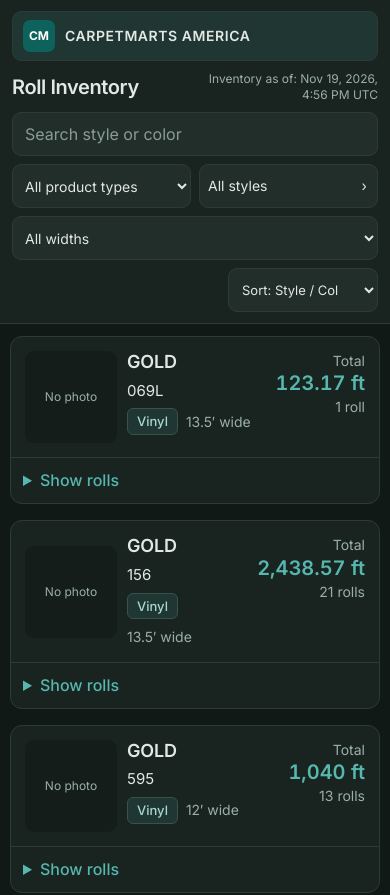
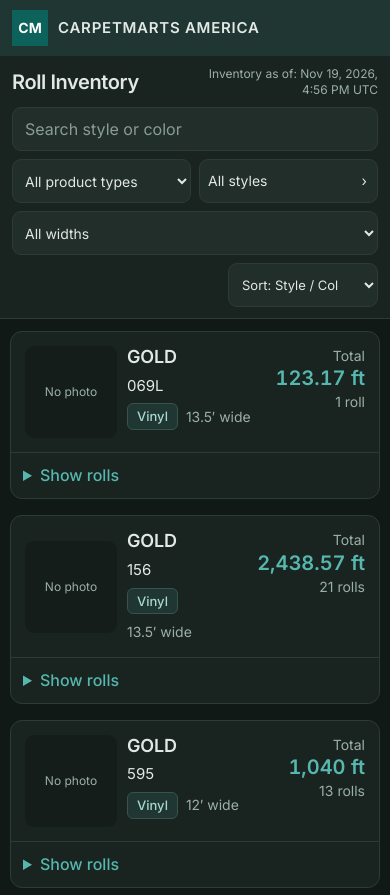
Before and after one commit to concordaldon1/catalog-test, a plain HTML site: page index.html in a window 390 px wide. Shown: the top 895 px of the page. Drawn offline with Linux system fonts and the light colour scheme.

Commit message:
Banner changes
- Collapsible banner
- Less rounded
- Larger

```diff
--- a/index.html
+++ b/index.html
@@ -15,9 +15,9 @@ body.drawer-open{overflow:hidden;-webkit-user-select:none;user-select:none}
 body.drawer-open *{-webkit-user-select:none;user-select:none}
 header{position:sticky;top:0;z-index:5;background:var(--surface);border-bottom:1px solid var(--line);padding:12px 16px}
 .header-inner{max-width:1280px;margin:0 auto}
-.brand-banner{display:flex;align-items:center;gap:10px;margin-bottom:12px;padding:8px 10px;border:1px solid var(--line);border-radius:9px;background:var(--accent-soft)}
-.brand-mark{display:grid;place-items:center;width:32px;height:32px;flex:none;border-radius:7px;background:#0d625c;color:#fff;font-size:12px;font-weight:700}
-.brand-name{font-size:14px;font-weight:600;letter-spacing:.04em}
+.brand-banner{display:flex;align-items:center;gap:12px;width:100vw;max-height:88px;min-height:64px;margin:-12px calc(50% - 50vw) 12px;padding:12px max(16px,calc((100vw - 1280px)/2 + 16px));overflow:hidden;border:0;border-radius:0;background:var(--accent-soft);transition:max-height .2s ease,min-height .2s ease,padding .2s ease,margin .2s ease,opacity .16s ease}
+.brand-mark{display:grid;place-items:center;width:40px;height:40px;flex:none;border-radius:0;background:#0d625c;color:#fff;font-size:14px;font-weight:700}
+.brand-name{font-size:16px;font-weight:600;letter-spacing:.05em}
 .heading-row{display:flex;align-items:baseline;justify-content:space-between;gap:12px}
 h1{margin:0;font-size:21px;line-height:1.2;font-weight:600;letter-spacing:-.02em}
 .asof{flex:none;margin:0;color:var(--mute);font-size:12px;line-height:1.3;font-weight:400}
@@ -86,7 +86,7 @@ img.ph{cursor:zoom-in}
 @media(min-width:900px){main{padding-top:18px}}
 @media(max-width:1100px){main{grid-template-columns:repeat(2,minmax(0,1fr))}}
 @media(max-width:700px){main{grid-template-columns:minmax(0,1fr)}}
-@media(max-width:520px){header{padding:11px 12px}.brand-banner{margin-bottom:10px}.heading-row{align-items:center}h1{font-size:20px}.asof{max-width:52%;text-align:right}main{padding:12px 10px 24px}.grp{display:block}.top{display:grid;grid-template-columns:92px minmax(0,1fr) minmax(82px,auto);gap:10px;padding:14px}.ph{width:92px;height:92px;object-fit:cover}.ph.wide-preview{width:92px;object-fit:cover}.tot{display:block;min-width:82px;text-align:right}.tot .meta:first-child,.tot b{display:block;text-align:right}.tot b{font-size:20px}.sort-control{width:150px;font-size:13px;padding-left:9px;padding-right:22px}.filter-row{grid-template-columns:repeat(2,minmax(0,1fr))}.filter-row select{font-size:14px;padding-left:8px;padding-right:22px}#sty{display:none}#style-picker-trigger{display:flex;font-size:14px;padding-left:8px;padding-right:10px}#wdt{grid-column:1/-1}summary{padding:11px 12px}td,th{padding:9px 12px}}
+@media(max-width:520px){header{padding:11px 12px}.brand-banner{min-height:56px;max-height:72px;margin-top:-11px;margin-bottom:10px;padding:10px 12px;gap:10px}.brand-mark{width:36px;height:36px}.brand-name{font-size:15px}.brand-collapsed .brand-banner{min-height:0;max-height:0;margin-top:0;margin-bottom:0;padding-top:0;padding-bottom:0;opacity:0}.heading-row{align-items:center}h1{font-size:20px}.asof{max-width:52%;text-align:right}main{padding:12px 10px 24px}.grp{display:block}.top{display:grid;grid-template-columns:92px minmax(0,1fr) minmax(82px,auto);gap:10px;padding:14px}.ph{width:92px;height:92px;object-fit:cover}.ph.wide-preview{width:92px;object-fit:cover}.tot{display:block;min-width:82px;text-align:right}.tot .meta:first-child,.tot b{display:block;text-align:right}.tot b{font-size:20px}.sort-control{width:150px;font-size:13px;padding-left:9px;padding-right:22px}.filter-row{grid-template-columns:repeat(2,minmax(0,1fr))}.filter-row select{font-size:14px;padding-left:8px;padding-right:22px}#sty{display:none}#style-picker-trigger{display:flex;font-size:14px;padding-left:8px;padding-right:10px}#wdt{grid-column:1/-1}summary{padding:11px 12px}td,th{padding:9px 12px}}
 @media(max-width:360px){.top{grid-template-columns:80px minmax(0,1fr) minmax(74px,auto);gap:8px;padding:12px}.ph{width:80px;height:80px}.ph.wide-preview{width:80px;height:80px}.tot{min-width:74px}.tot b{font-size:18px}.sort-control{width:138px}}
 @media(prefers-reduced-motion:reduce){*,*::before,*::after{scroll-behavior:auto!important;transition:none!important}}
 </style>
@@ -355,6 +355,19 @@ window.addEventListener('resize', function(){
   shown = Math.max(PAGE_SIZE, Math.ceil(shown / PAGE_SIZE) * PAGE_SIZE);
   render();
 });
+var brandHeader = document.querySelector('header'), brandCollapseFrame = false;
+function updateBrandCollapse(){
+  if (brandCollapseFrame) return;
+  brandCollapseFrame = true;
+  requestAnimationFrame(function(){
+    var mobile = window.matchMedia('(max-width:520px)').matches;
+    brandHeader.classList.toggle('brand-collapsed', mobile && window.scrollY > 48);
+    brandCollapseFrame = false;
+  });
+}
+window.addEventListener('scroll', updateBrandCollapse, {passive:true});
+window.addEventListener('resize', updateBrandCollapse);
+updateBrandCollapse();
 document.getElementById('style-picker-trigger').addEventListener('click', openStyleDrawer);
 document.getElementById('style-drawer-close').addEventListener('click', closeStyleDrawer);
 document.querySelector('.style-drawer-scrim').addEventListener('click', closeStyleDrawer);
```
